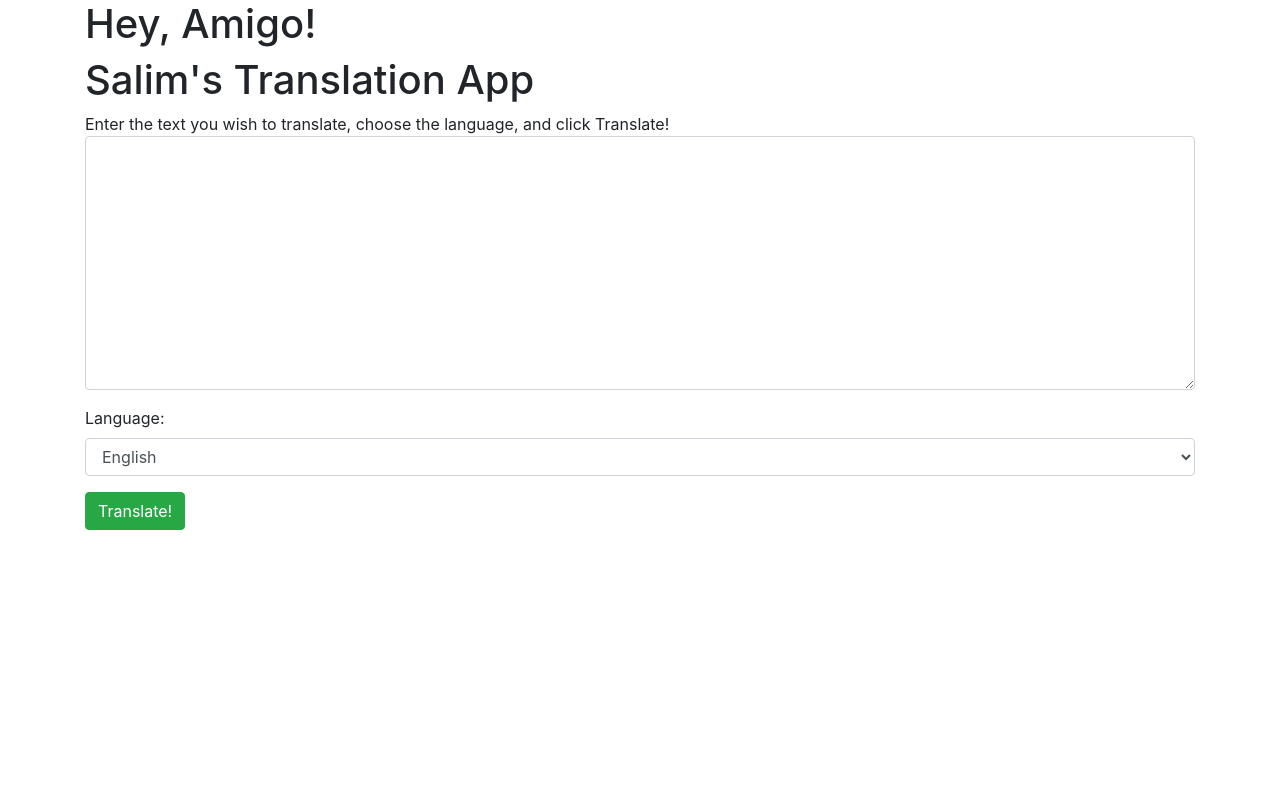
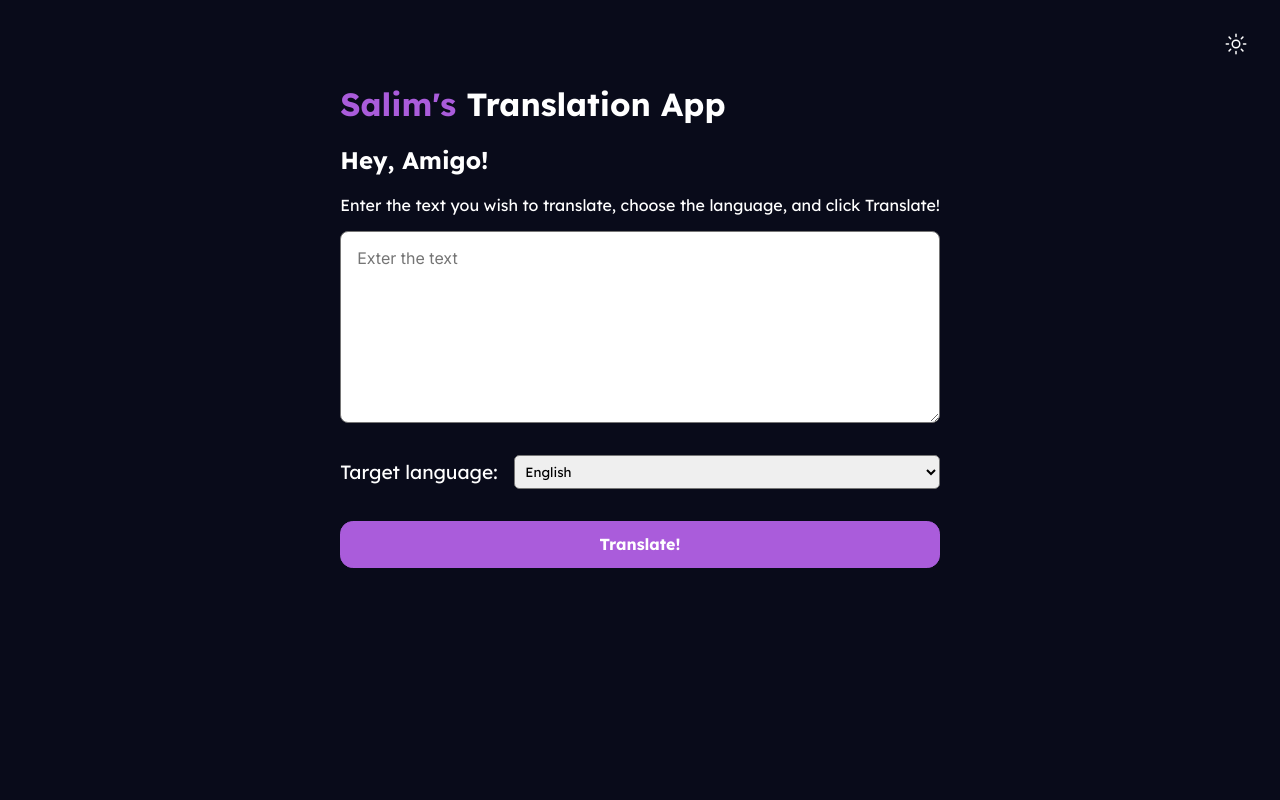
Before and after one commit to kamaladebayo/translated-by-salim, a Flask app: page / in a window 1280 px wide. Run offline with Flask 2, Linux system fonts and the light colour scheme.

Commit message:
Frontend reconstructed

```diff
--- a/templates/index.html
+++ b/templates/index.html
@@ -2,23 +2,27 @@
 <html lang="en">
 <head>
     <meta charset="UTF-8">
+    <meta http-equiv="X-UA-Compatible" content="IE=7">
+    <meta name="description" content="A web app that translates text between more than 30 languages. Fully powered by Microsoft Azure">
+    <link rel="shortcut icon" href="https://pbs.twimg.com/profile_images/1476966230775013380/xPMaGY5H_400x400.jpg" type="image/x-icon">
     <meta name="viewport" content="width=device-width, initial-scale=1.0">
-    <link rel="stylesheet" href="https://cdn.jsdelivr.net/npm/bootstrap@4.5.3/dist/css/bootstrap.min.css"
-        integrity="sha384-TX8t27EcRE3e/ihU7zmQxVncDAy5uIKz4rEkgIXeMed4M0jlfIDPvg6uqKI2xXr2" crossorigin="anonymous">
-    <title>Salim Oyinlola's Translator</title>
+    <link rel="stylesheet" href="style.css">
+    <title>Salim Oyinlola's Translator | An end-to-end AI project that translates text between more than 30 languages</title>
 </head>
-<body>
+<body id="body">
     <div class="container">
-        <h1>Hey, Amigo!</h1>
-        <h1>Salim's Translation App</h1>
-        <div>Enter the text you wish to translate, choose the language, and click Translate!</div>
-        <div>
+        <span id="themeSwitcher"><ion-icon name="sunny-outline"></ion-icon></span>
+        <main>
+            <h1><span>Salim's</span> Translation App</h1>
+            <h2>Hey, Amigo!</h2>
+            <p>Enter the text you wish to translate, choose the language, and click Translate!</p>
             <form method="POST">
-                <div class="form-group">
-                    <textarea name="text" cols="20" rows="10" class="form-control"></textarea>
+                <div class="form__row text">
+                    <label for="text">Text</label>
+                    <textarea name="text" class="form-control" placeholder="Exter the text"></textarea>
                 </div>
-                <div class="form-group">
-                    <label for="language">Language:</label>
+                <div class="form__row target">
+                    <label for="language">Target language:</label>
                     <select name="language" class="form-control">
                         <option value="en">English</option>
                         <option value="fr">French</option>
@@ -37,7 +41,7 @@
                         <option value="hr">Croatian</option>
                         <option value="cs">Czech</option>
                         <option value="fr-ca">French (Canada)</option>
-                        <option value="hi">Hindi</option>salim
+                        <option value="hi">Hindi</option>
                         <option value="he">Hebrew</option>
                         <option value="ga">Irish</option>
                         <option value="tlh-Latn">Klingon</option>
@@ -55,11 +59,30 @@
                         <option value="fa">Persian</option>
                     </select>
                 </div>
-                <div>
+                <div class="form__row">
                     <button type="submit" class="btn btn-success">Translate!</button>
                 </div>
             </form>
-        </div>
+        </main>
     </div>
+
+    <script type="module" src="https://unpkg.com/ionicons@5.5.2/dist/ionicons/ionicons.esm.js"></script>
+    <script nomodule src="https://unpkg.com/ionicons@5.5.2/dist/ionicons/ionicons.js"></script>
+
+
+    <script>
+        const themeSwitcher = document.getElementById("themeSwitcher")
+        const body = document.getElementById("body")
+        themeSwitcher.addEventListener("click", (e) => {
+            console.log("kjk");
+            if(e.target.name = "sunny-outline"){
+                e.target.name = "moon"
+                body.classList.add("light");
+            }else if(e.target.name = "moon"){
+                body.classList.remove("light");
+                e.target.name = "sunny-outline"
+            }
+        })
+    </script>
 </body>
 </html>
--- /dev/null
+++ b/templates/style.css
@@ -0,0 +1,169 @@
+@import url('https://fonts.googleapis.com/css2?family=Inter&family=Lexend+Deca:wght@400;700&display=swap');
+body{
+    margin: 0;
+    padding: 0;
+    min-height: 100vh;
+    background-color: hsl(233, 47%, 7%);
+    color: #FFF;
+    font-family: 'Lexend Deca', sans-serif;
+    position: relative;
+}
+.light{
+    color: hsl(233, 47%, 7%);
+    background: #FFF;
+}
+*{
+    box-sizing: border-box;
+}
+.container{
+    padding: 2em;
+
+}
+.container main{
+    max-width: 1000px;
+    margin: 0 auto;
+    width: fit-content;
+}
+.container > span{
+    text-align: right;
+    display: block;
+    margin-left: auto;
+    padding: 1.5em;
+    padding-right: 0;
+    padding-top: 0;
+}
+.container span ion-icon{
+    font-size: 1.5rem;
+    text-align: right;
+    font-weight: 700;
+    justify-self: flex-end;
+    cursor: pointer;
+}
+.container h1{
+    margin-top: 0;
+}
+.container h1 > span{
+    color: hsl(277, 64%, 61%);
+}
+form{
+    /* border: 1px solid red; */
+    display: flex;
+    flex-direction: column;
+    gap: 2em;
+    max-width: 600px;
+}
+.form__row{
+    display: flex;
+    flex-direction: column;
+}
+.form__row.text > label{
+    display: none;
+}
+.form__row > textarea{
+    width: 100% !important;
+    min-height: 12em;
+    padding: 1em;
+    font-family: 'Inter', sans-serif;
+    font-size: 1rem;
+    outline-width: 0;
+    border-radius: .5em;
+}
+.form__row.target{
+    flex-direction: row;
+    gap: 1em;
+    align-items: center;
+}
+.form__row.target label{
+    font-size: calc(1rem + .25vw)
+}
+.form__row.target select{
+    flex: 1;
+    padding: .5em;
+    border-radius: .4em;
+    font-family: 'Lexend Deca', sans-serif;
+    outline-width: 0;
+}
+.form__row > button{
+    padding: .8em;
+    font-size: 1rem;
+    border-radius: .8em;
+    border: 1px solid hsl(277, 64%, 61%);
+    background: hsl(277, 64%, 61%);
+    color: #FFF;
+    font-weight: 700;
+    font-family: 'Lexend Deca', sans-serif;
+}
+
+
+.action{
+    display: flex;
+    margin: 2em 0;
+    /* border: 1px solid red; */
+    justify-content: space-between;
+    flex-direction: column;
+    gap: 2em;
+}
+.action__row{
+    display: flex;
+    flex-direction: column;
+    gap: 1em;
+    flex: 1;
+}
+.action__row p{
+    margin: 0;
+}
+.action .text p{
+    background: #FFF;
+    color: hsl(233, 47%, 7%);
+    padding: 1em;
+    margin: 0;
+    height: 12em;
+    overflow-y: auto;
+    border-radius: .3em;
+    border: 1px solid #AAA;
+}
+.tryAgain{
+    padding: 2em 0;
+    display: block;
+    text-align: center;
+    text-decoration: underline;
+    color: #FFF;
+}
+.tryAgain:hover{
+    padding: 2em 0;
+    display: block;
+    text-align: center;
+    text-decoration: underline;
+    color: hsl(277, 64%, 61%);
+}
+@media(min-width: 700px){
+    .container.result main{
+        max-width: 800px;
+        margin: 0 auto;
+        width: auto;
+    }
+    .action{
+        flex-direction: row;
+    }
+    .action__row.target{
+        margin-top: auto;
+        margin-bottom: auto;
+        text-align: center;
+    }
+}
+
+footer{
+    display: flex;
+    justify-content: space-between;
+    max-width: 900px;
+    flex-wrap: wrap;
+}
+footer .socials a{
+    text-decoration: none;
+    color: #FFF;
+    font-size: 1.5rem;
+}
+footer .socials a ion-icon{
+    color: #FFF;
+    font-size: 1.5rem;
+}
```
Also changed, not shown: templates/results.html (+53 -18 lines).
